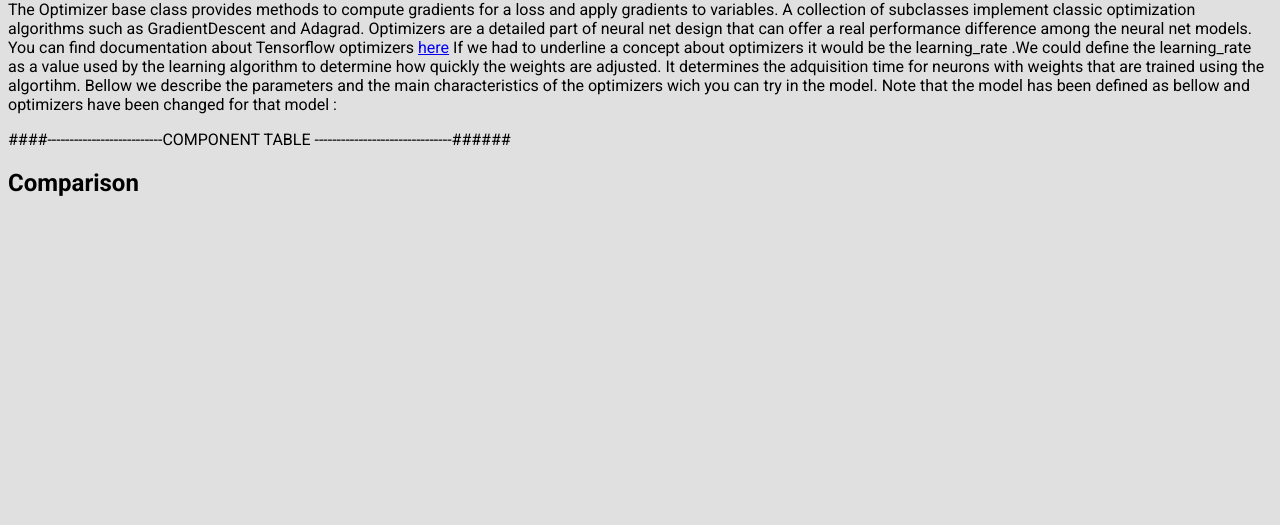
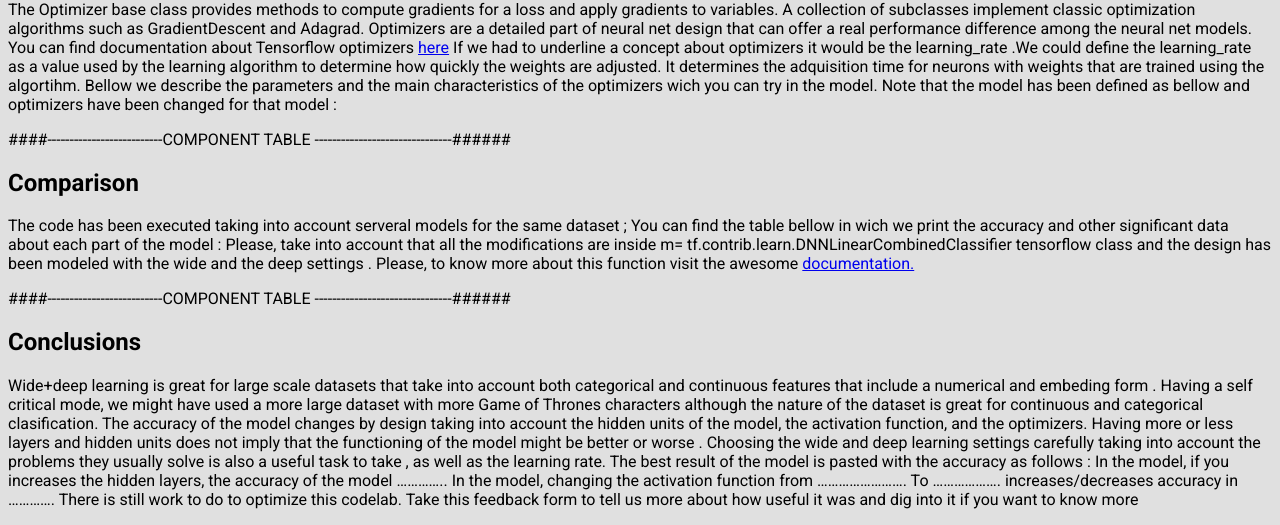
Before and after one commit to SoyGema/Tensorflow_CodeLab_Wide-Deep_learning, a plain HTML site: page Tensor-GOT-Polymer/index.html in a window 1280 px wide. Shown: the part 7015-7540 px from the top of the page. Before the commit the page ends 7231 px from the top, so only its background shows below. Drawn offline with Linux system fonts and the light colour scheme.

Commit message:
Update index.html

```diff
--- a/Tensor-GOT-Polymer/index.html
+++ b/Tensor-GOT-Polymer/index.html
@@ -270,4 +270,21 @@ If we had to underline a concept about optimizers it would be the learning_rate
 	Bellow we describe the parameters and the main characteristics of the optimizers wich you can try in the model. Note that the model has been defined as bellow and optimizers have been changed for that model : </p>
 ####--------------------------COMPONENT TABLE -------------------------------######
       <h2>Comparison</h2>
-      <p></p>
+      <p>The code has been executed taking into account serveral models for the same dataset ; You can find the table bellow in wich we print the accuracy and other significant data about each part of the model :
+Please, take into account that all the modifications are inside m= tf.contrib.learn.DNNLinearCombinedClassifier tensorflow class and the design has been modeled with the wide and the deep settings .
+Please, to know more about this function visit the awesome <a href="https://www.tensorflow.org/api_docs/python/tf/contrib/learn/DNNLinearCombinedClassifier" target="_blank" rel="noopener">documentation.</a></p>
+####--------------------------COMPONENT TABLE -------------------------------######
+      <h2>Conclusions</h2>
+      <p>Wide+deep learning is great for large scale datasets that take into account both categorical and continuous features that include a numerical and embeding form . Having a self critical mode, we might have used a more large dataset with more Game of Thrones characters  although the nature of the dataset is great for continuous and categorical clasification.
+The accuracy of the model changes by design taking into account the hidden units of the model, the activation function, and the optimizers. Having more or less layers and hidden units does not imply that the functioning of the model might be better or worse .
+Choosing the wide and deep learning settings carefully taking into account the problems they usually solve is also a useful task to take , as well as the learning rate.
+The best result of the model is pasted with the accuracy as follows :
+
+
+In the model, if you increases the hidden layers, the accuracy of the model …………..
+In the model, changing the activation function from ……………………. To ………………. increases/decreases accuracy in ………….
+
+
+
+There is still work to do to optimize this codelab.
+Take this feedback form to tell us more about how useful it was and dig into it if you want to know more </p>
```
